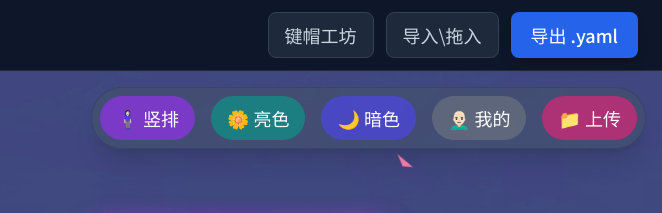
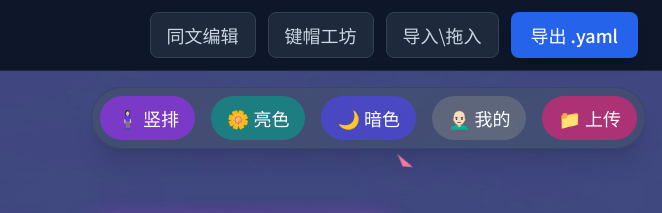
Before and after one commit to hero20072/edit4weasel, a plain HTML site: page index.html in a window 1280 px wide. Shown: the top 213 px of the page, 618-1280 px from the left. Drawn offline with nearby package versions, Linux system fonts and the light colour scheme.

Commit message:
Add link to 同文编辑 in index.html

```diff
--- a/index.html
+++ b/index.html
@@ -141,6 +141,9 @@
             <button id="clearColorBtn" class="px-4 py-2 rounded-full text-lg font-medium bg-green-900/80 border-green-700 hover:bg-red-800 transition-all cursor-pointer">🧹 清空颜色</button>
         </div>
         <div class="flex gap-3">
+            <a href="https://hero20072.github.io/edit4trime/" target="_blank" class="px-4 py-2 bg-slate-800 hover:bg-emerald-500 rounded-lg text-lg transition-all cursor-pointer border border-slate-700 text-slate-300">
+                同文编辑
+            </a>
             <a href="https://hero20072.github.io/KeycapWorkshop/" target="_blank" class="px-4 py-2 bg-slate-800 hover:bg-emerald-500 rounded-lg text-lg transition-all cursor-pointer border border-slate-700 text-slate-300">
                 键帽工坊
             </a>
```
